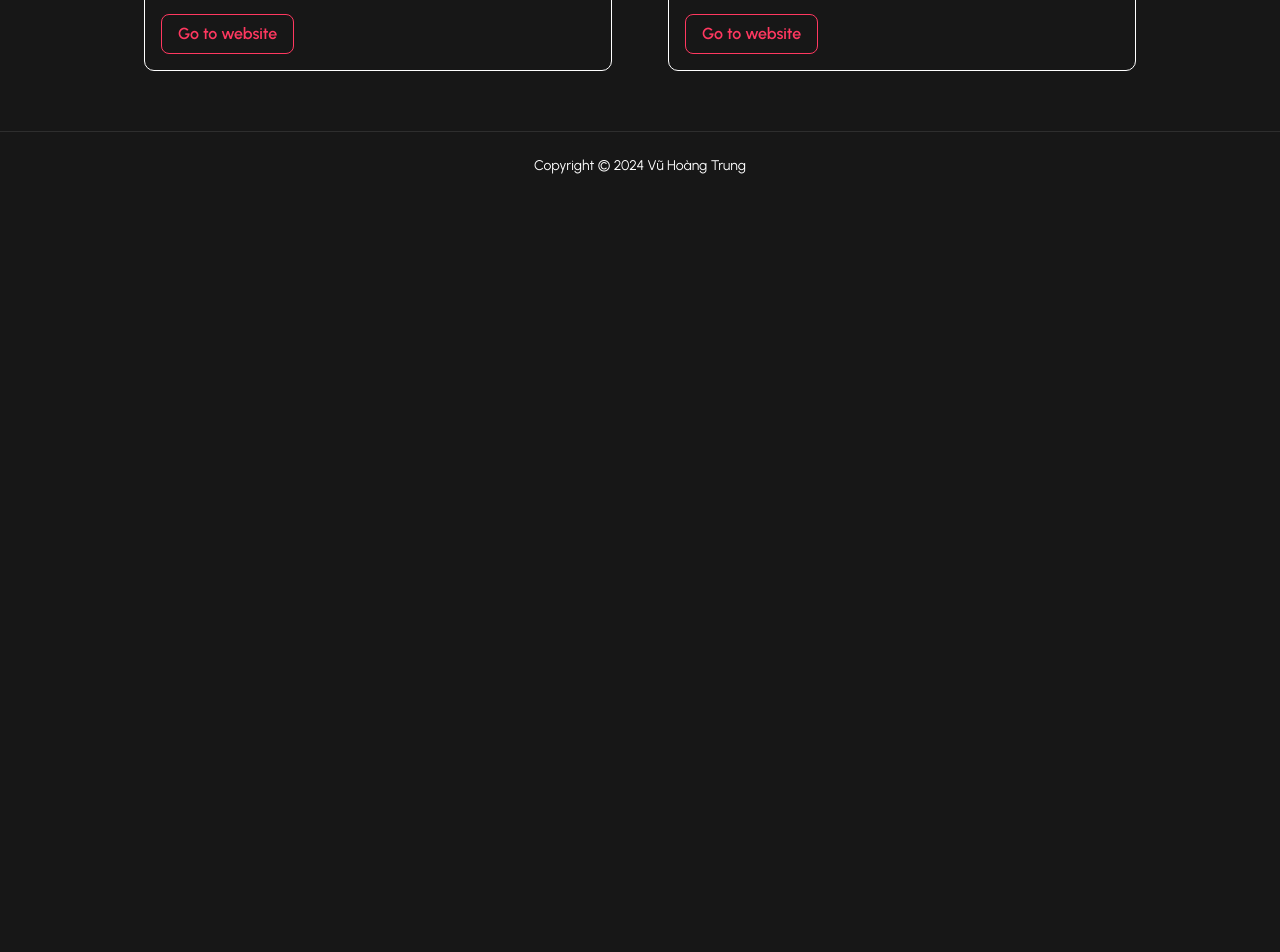
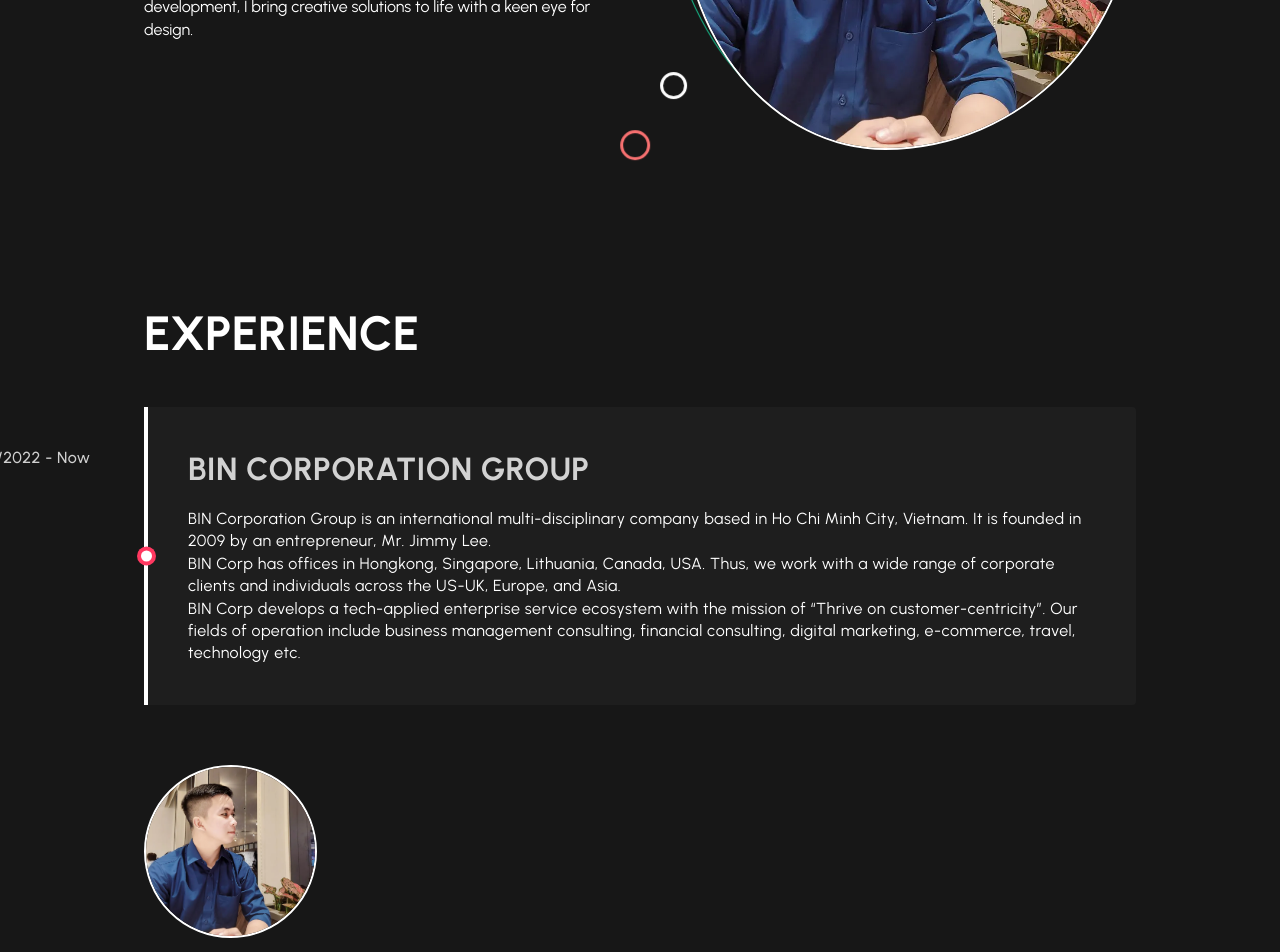
Before and after one commit to hoangtrung03/vuhoangtrung-portfolio, a Next.js app: page / in a window 1280 px wide. Shown: the part 540-1492 px from the top of the page. Before the commit the page ends 800 px from the top, so only its background shows below. Built offline with nearby package versions, Linux system fonts and the light colour scheme.

Commit message:
chore(0) update import page

```diff
--- a/src/app/page.tsx
+++ b/src/app/page.tsx
@@ -1,17 +1,23 @@
 import { Suspense, lazy } from 'react'
 
-// const Hero = lazy(() => import('@/app/_components/Hero'))
-// const Experience = lazy(() => import('@/app/_components/Experience'))
-// const Skills = lazy(() => import('@/app/_components/Skills'))
+const Hero = lazy(() => import('@/app/_components/Hero'))
+const Experience = lazy(() => import('@/app/_components/Experience'))
+const Skills = lazy(() => import('@/app/_components/Skills'))
 const Projects = lazy(() => import('@/app/_components/Projects'))
 
 export default function Home() {
   return (
     <>
       <main className='mt-[3.75rem] bg-third w-full duration-200'>
-        <Suspense fallback={<div></div>}>{/* <Hero /> */}</Suspense>
-        <Suspense fallback={<div></div>}>{/* <Experience /> */}</Suspense>
-        <Suspense fallback={<div></div>}>{/* <Skills /> */}</Suspense>
+        <Suspense fallback={<div></div>}>
+          <Hero />
+        </Suspense>
+        <Suspense fallback={<div></div>}>
+          <Experience />
+        </Suspense>
+        <Suspense fallback={<div></div>}>
+          <Skills />
+        </Suspense>
         <Suspense fallback={<div></div>}>
           <Projects />
         </Suspense>
```
